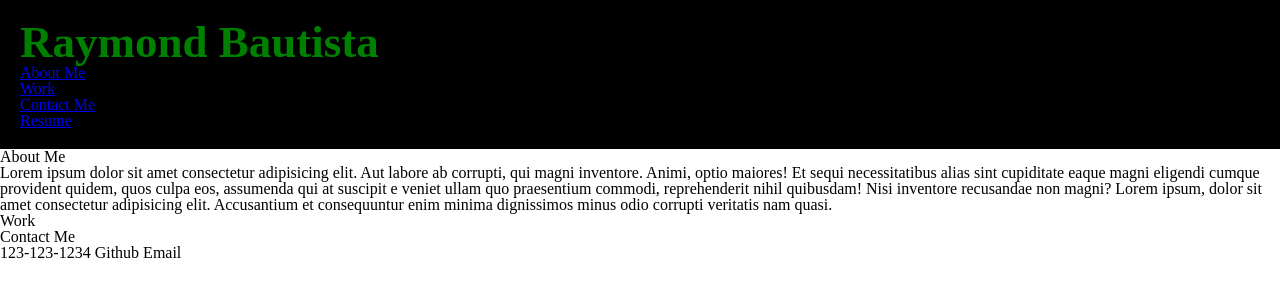
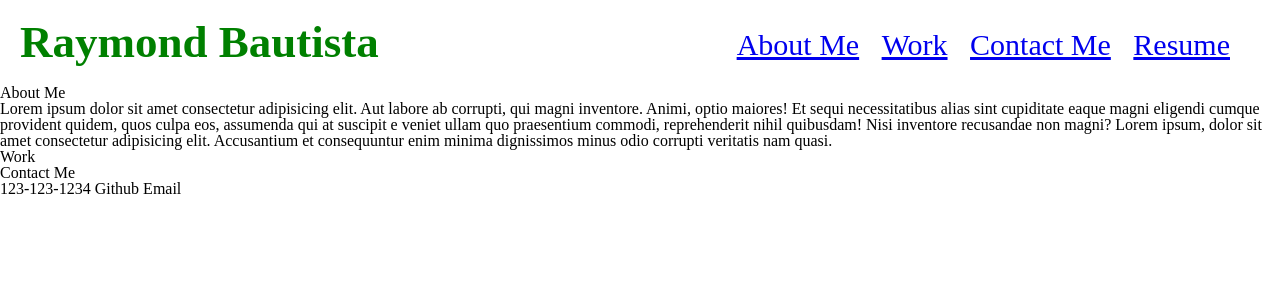
Before and after one commit to Raymond2811/Raymond-s-DevVenture, a plain HTML site: page index.html in a window 1280 px wide. Drawn offline with Linux system fonts and the light colour scheme.

Commit message:
styled header

```diff
--- a/assets/css/style.css
+++ b/assets/css/style.css
@@ -1,19 +1,29 @@
 *{
     box-sizing: border-box;
+    padding: 0px;
+    margin: 0px;
 }
 
 .header{
     padding: 20px;
-    font-family: ;
-    background-color: black;
+    /*background-color: black;*/
 }
 
 .header h1{
     font-weight: bold;
+    display: inline-block;
     font-size: 45px;
     color: green;
 }
 
 .header nav{
+    font-size: 30px;
+    margin-right: 20px;
+    float: right;
+    padding: 10px;
+}
 
+.header li{
+    display: inline-block;
+    margin-left: 15px;
 }
```
